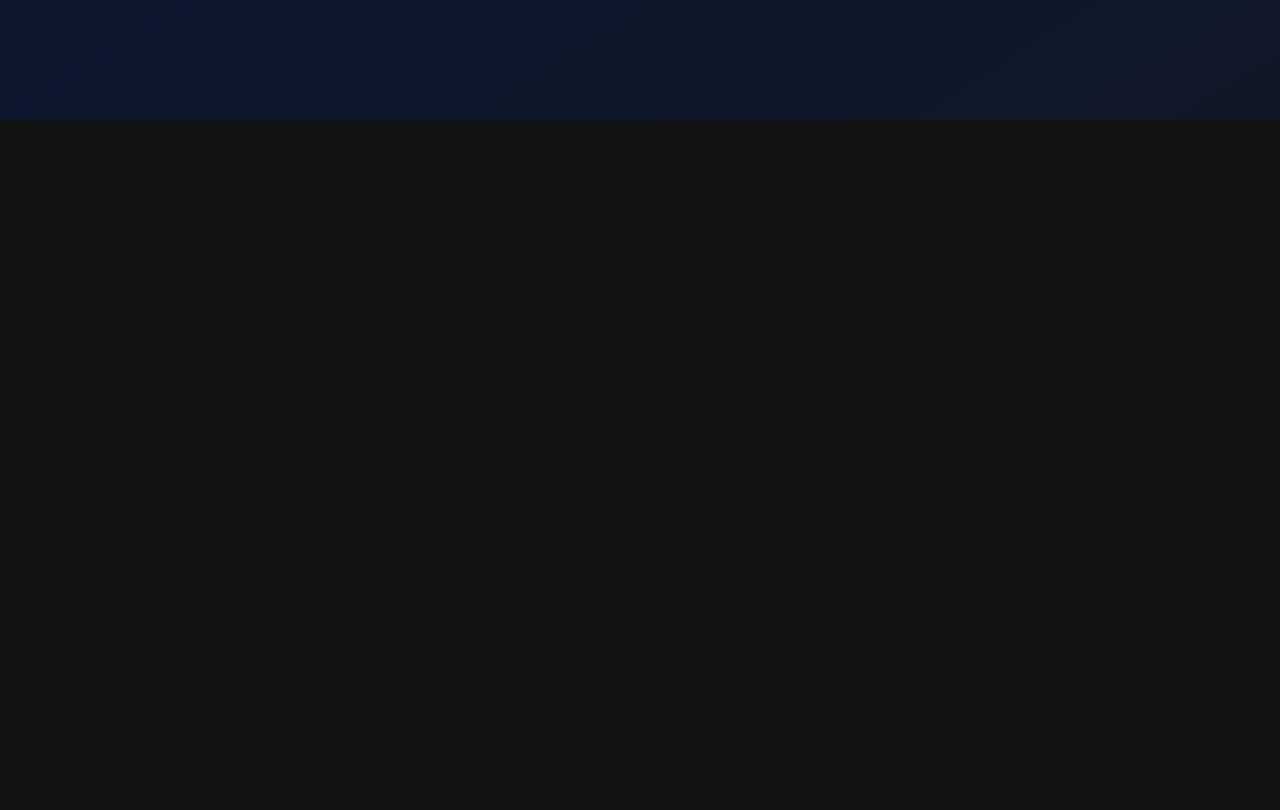
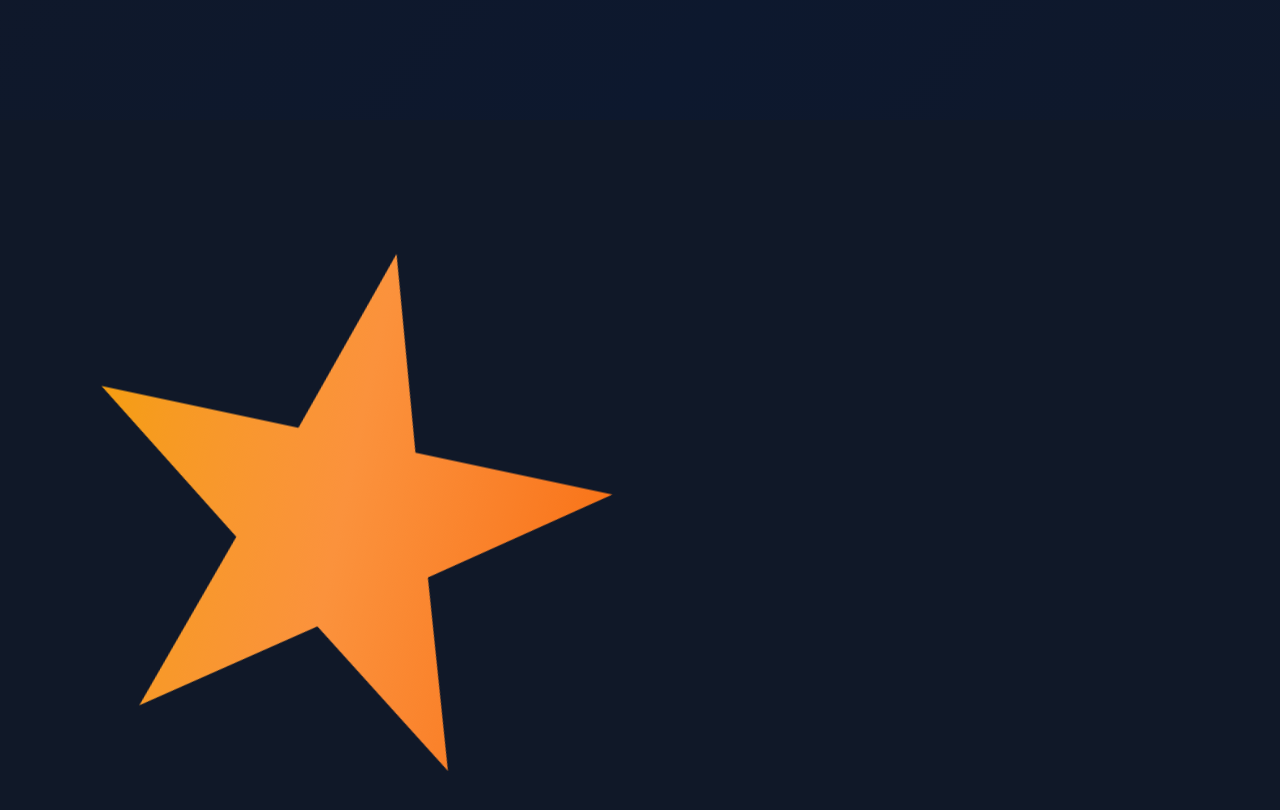
Before and after one commit to alma-mahmud/Portfolio_Website, a React (Vite) app: page / in a window 1280 px wide. Shown: the part 680-1490 px from the top of the page. Before the commit the page ends 800 px from the top, so only its background shows below. Built offline with nearby package versions, Linux system fonts and the light colour scheme.

Commit message:
About section

```diff
--- a/src/App.jsx
+++ b/src/App.jsx
@@ -3,8 +3,9 @@ import AOS, { refresh } from 'aos'
 import 'aos/dist/aos.css'
 import Navber from './components/Navber'
 import Hero from './components/Hero'
+import About from './components/About'
 
-function App() {
+const App = () => {
   const [darkMode, setDarkMode] = useState(true)
 
   useEffect(() => {
@@ -17,7 +18,7 @@ function App() {
   }, [])
 
   useEffect(() => {
-    AOS, refresh()
+    AOS.refresh()
   }, [darkMode])
 
   const toggleDarkMode = () => {
@@ -34,6 +35,7 @@ function App() {
     }>
       <Navber darkMode={darkMode} toggleDarkMode={toggleDarkMode} />
       <Hero darkMode={darkMode} />
+      <About darkMode={darkMode}/>
     </div>
   )
 }
--- /dev/null
+++ b/src/components/About.jsx
@@ -0,0 +1,29 @@
+
+
+const About= ({darkMode}) => {
+  return (
+    <section id="about" className={`min-h-screen overflow-hidden flex items-center justify-center px-4 sm:px-6 ${
+        darkMode ? 'bg-gray-900' : 'bg-gray-50'
+    }`}>
+        <div className="max-w-6xl w-full grid grid-cols-1 lg:grid-cols-2 gap-8 sm:gap-12 items-center">
+            <figure
+            data-aos='fade-up'
+            data-aos-delay='300'
+            className="flex flex-wrap justify-center gap-4 relative order-2 lg:order-1">
+                <div className="relative w-75 h-75 lg:w-96 lg:h-96">
+                    {/* Image */}
+                    <div className="absolute -inset-4 lg:-inset-20
+                    bg-linear-to-l from-[#f97316] via-[#fb923c] to-[#f59e0b]
+                    rotate-12 star-shape z-0"
+                    data-aos='zoom-in'
+                    data-aos-delay='600'>
+                    </div>
+
+                </div>
+            </figure>
+        </div>
+    </section>
+  )
+}
+
+export default About
--- a/src/index.css
+++ b/src/index.css
@@ -9,3 +9,17 @@ body {
 html {
     scroll-behavior: smooth;
 }
+.star-shape {
+  clip-path: polygon(
+    50% 0%,
+    61% 35%,
+    98% 35%,
+    68% 57%,
+    79% 91%,
+    50% 70%,
+    21% 91%,
+    32% 57%,
+    2% 35%,
+    39% 35%
+  );
+}
```
